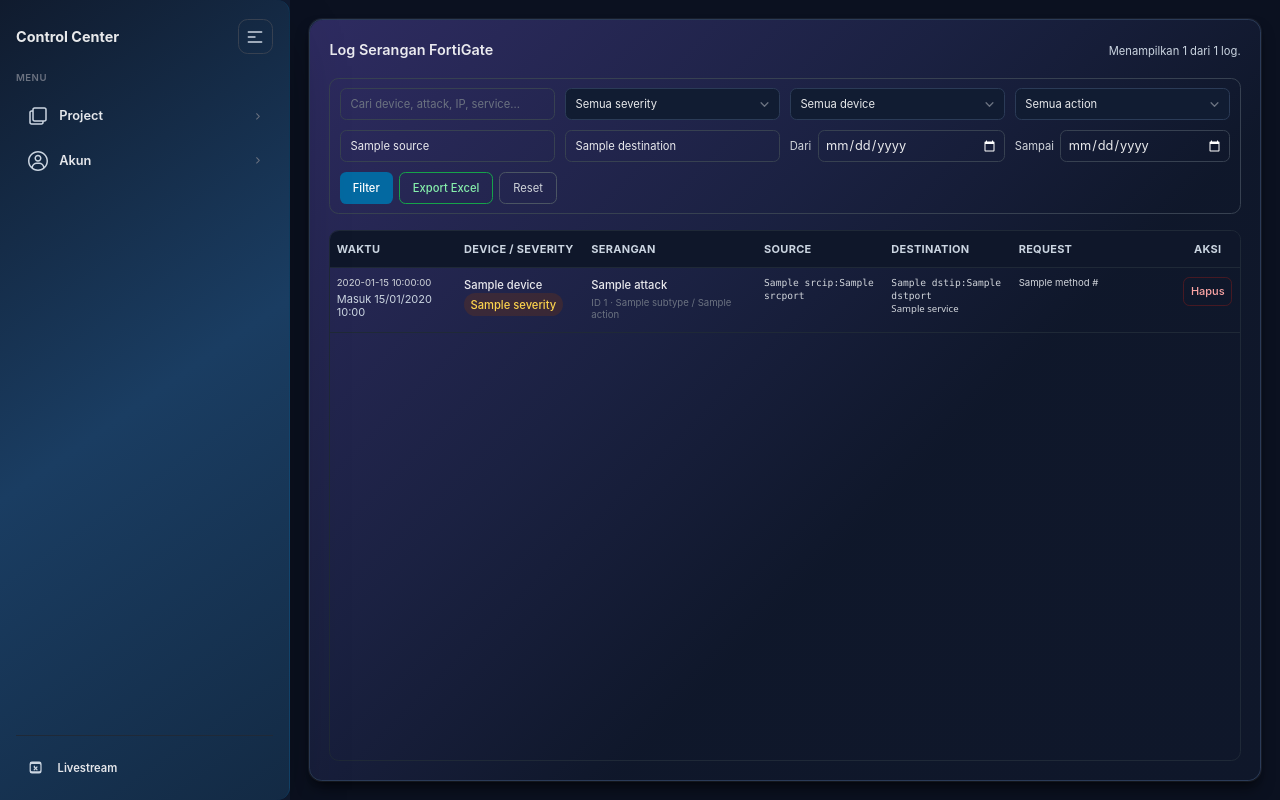
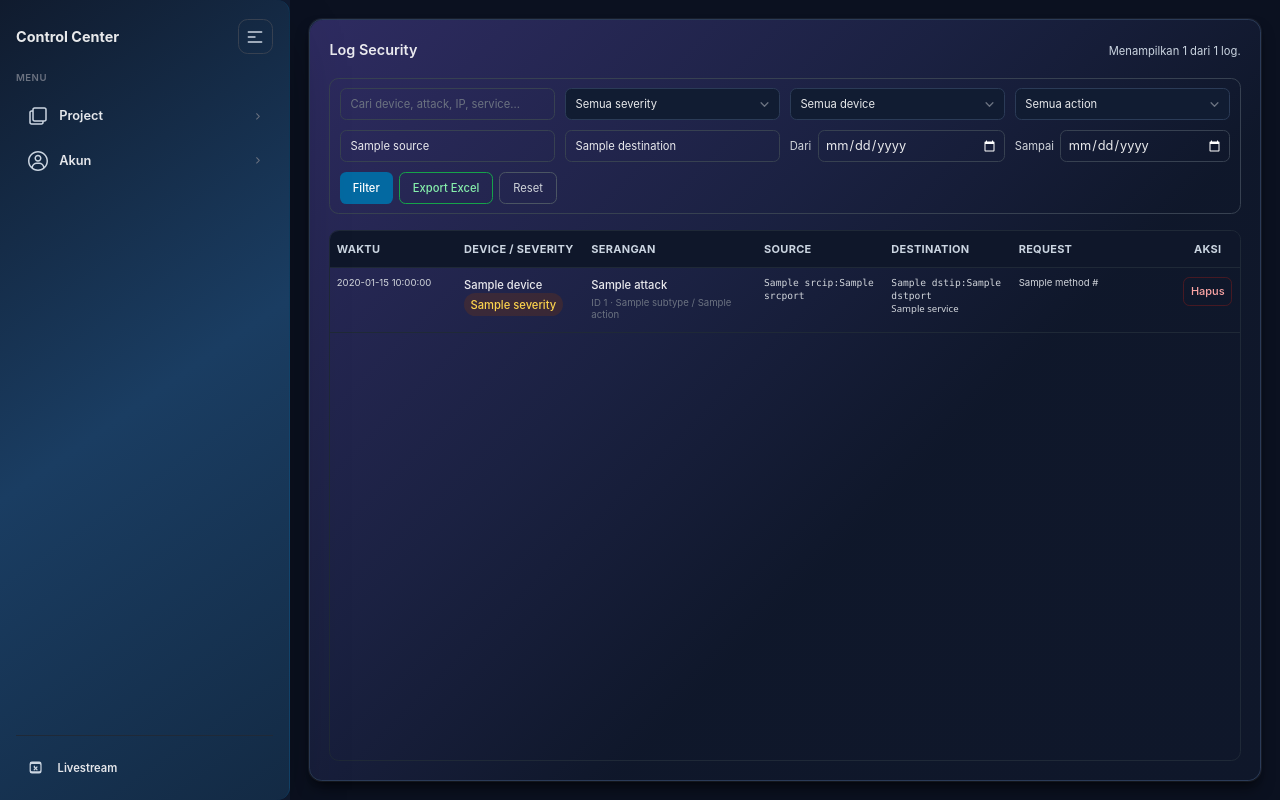
Before and after one commit to Sepy1/manpro, a Laravel app: template resources/views/pages/dashboard/log-security.blade.php in a window 1280 px wide. Run offline with Laravel 12, Linux system fonts and the light colour scheme; data comes from the database, SQL or seed files in the repository; the template is opened without the code that fills it: most values are stand-ins (such as "Sample title", 1, 10 or a date in 2020); style sheets or scripts are compiled from the project's sources.

Commit message:
fixing waktu di halaman log security

```diff
--- a/resources/views/pages/dashboard/log-security.blade.php
+++ b/resources/views/pages/dashboard/log-security.blade.php
@@ -10,7 +10,7 @@
         padding="p-5 lg:p-6"
     >
         <div class="mb-5 flex flex-wrap items-center justify-between gap-3">
-            <h3 class="text-lg font-semibold text-gray-800 dark:text-white/90">Log Serangan FortiGate</h3>
+            <h3 class="text-lg font-semibold text-gray-800 dark:text-white/90">Log Security</h3>
             <p class="text-sm text-gray-500 dark:text-gray-400">
                 Menampilkan {{ number_format($filteredCount) }} dari {{ number_format($totalCount) }} log.
             </p>
@@ -101,7 +101,6 @@
                         <tr class="align-top [&_td]:border-b [&_td]:border-gray-100 dark:[&_td]:border-gray-800">
                             <td class="break-words px-2 py-3 text-xs text-gray-700 dark:text-gray-300">
                                 <div>{{ $log->event_time }}</div>
-                                <div class="mt-1 text-[11px] text-gray-400">Masuk {{ $log->created_at->format('d/m/Y H:i') }}</div>
                             </td>
                             <td class="min-w-0 px-2 py-3 text-sm font-medium text-gray-900 dark:text-white/90">
                                 <div class="truncate" title="{{ $log->device }}">{{ $log->device }}</div>
```
